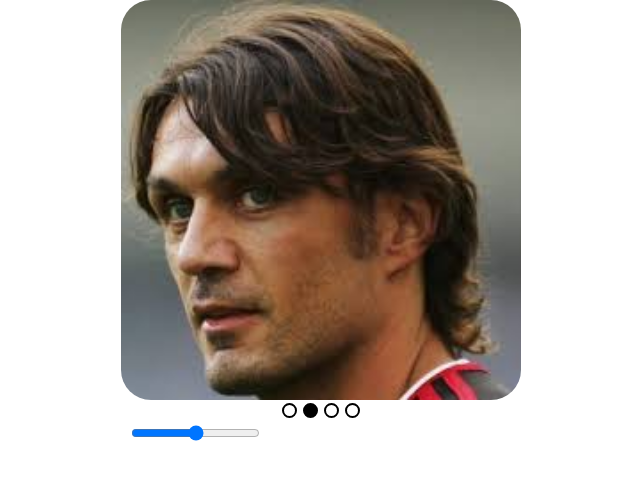
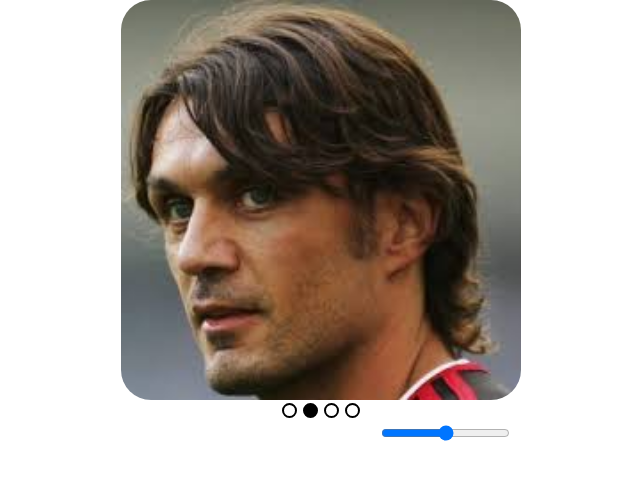
Before and after one commit to roinp/changeImageSlider, a plain HTML site: page index.html in a window 1280 px wide. Shown: the whole page, without its empty margins (319-959 px from the left). Drawn offline with Linux system fonts and the light colour scheme.

Commit message:
range image

```diff
--- a/style.css
+++ b/style.css
@@ -53,5 +53,5 @@
 }
 
 .trButton {
-    margin-left: 450px;
+    margin-left: 700px;
 }
```
